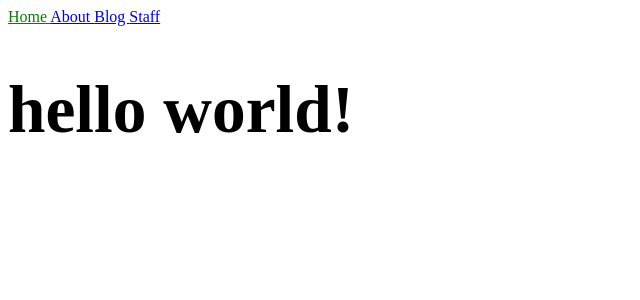
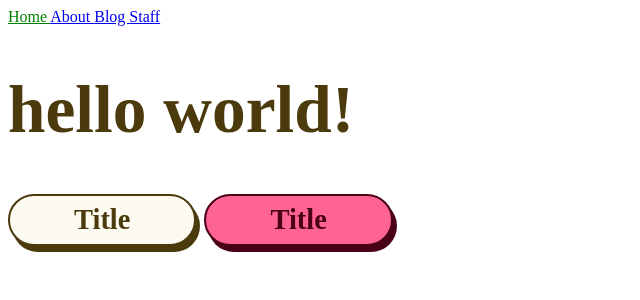
Before and after one commit to SonjaHanekom/personal-site, a Jekyll site: the page built from index.html, in a window 1280 px wide. Shown: the top 300 px of the page, without its empty margins (0-640 px from the left). Built offline with Jekyll 4.4.1, drawn with Linux system fonts in a browser that asks for light colours; some web fonts are replaced.

Commit message:
Added CSS colour palette and styled buttons.

```diff
--- a/_sass/main.scss
+++ b/_sass/main.scss
@@ -1,5 +1,54 @@
+$primary:#ff6392;
+$secondary:#f5cc33;
+$tertiary:#68c7c1;
+$light:#fdfaf2;
+$neutral:#232323;
+$dark:#323232;
+$success:#afc768;
+$warning:#f8b24b;
+$error:#fc8b6f;
+$info:#e59ec3;
+
+@mixin rounded-full {
+  border-radius: 999px;
+}
+
+@mixin rounded{
+
+}
+
+@mixin border($color, $darkenBy) {
+ border: 2px solid darken($color, $darkenBy);
+}
+
+@mixin variant($color, $darkenBy: 80%) {
+  background-color: $color;
+  @include border($color, $darkenBy);
+  color: darken($color, $darkenBy);
+}
+
+@mixin shadow {
+  box-shadow: 4px 6px;
+  margin-bottom: 6px;
+  margin-right: 4px;
+
+  &:hover{
+    box-shadow: 0px 0px;
+    translate: 4px 6px;
+    transition: all 0.2s ease-in-out;
+  }
+}
 .current {
   color: green;
+}
+
+.primary {
+    @include variant($primary, 55%);
+
+  }
+
+.light {
+  @include variant($light);
 }
 
 h1 {
@@ -30,4 +79,15 @@ body {
   font-size: 1rem;
   font-family: "Shantell Sans";
   font-weight: 400;
+  color: darken($light, 80%);
 }
+
+button {
+  padding: 0.5rem 4rem;
+  @include rounded-full;
+  @include variant($light);
+  font-size: 1.78rem;
+  font-family: MuseoModerno;
+  font-weight: 600;
+  @include shadow;
+}
--- a/index.html
+++ b/index.html
@@ -4,4 +4,6 @@ title: Home
 
 <body>
   <h1>{{ "Hello World!" | downcase }}</h1>
+  <button type="button">Title</button>
+  <button type="button" class="primary">Title</button>
 </body>
```
